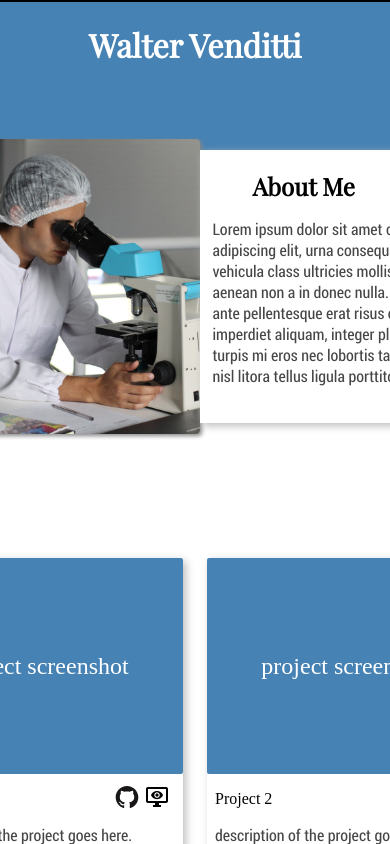
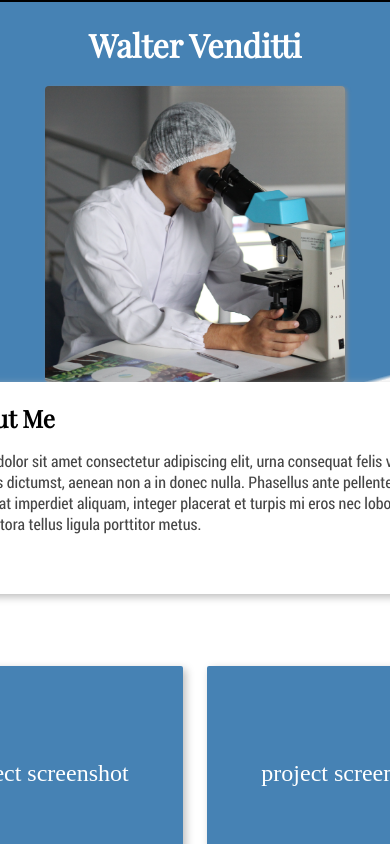
Before and after one commit to waltvenditti/personal-portfolio, a React (Create React App) app: page / in a window 390 px wide. Shown: the top 844 px of the page. Built offline with nearby package versions, Linux system fonts and the light colour scheme.

Commit message:
removed fixed heights from desktop-size about section and replaced them with min-heights, about section works in tablet size as well

```diff
--- a/src/styles/About.css
+++ b/src/styles/About.css
@@ -12,9 +12,7 @@
 .innerAboutDiv {
     display: flex;
     align-items: center;
-    margin-left: 40px;
-    margin-right: 40px;
-    height: 440px;
+    margin: 20px 40px;
 }
 
 .innerAboutDiv img {
@@ -30,7 +28,8 @@
 .aboutInfoDiv {
     padding-left: 12px;
     padding-right: 12px;
-    height: 75%;
+    padding-bottom: 8px;
+    min-height: 330px;
     background-color: white;
     box-shadow: 3px 3px 8px rgb(189, 189, 189);
 }
@@ -64,6 +63,14 @@
         max-width: 300px;
     }
     .aboutInfoDiv {
-        height: 62%;
+        height: auto;
+        min-height: 0px;
     }
 }
+
+@media (max-width: 680px) {
+    .innerAboutDiv {
+        flex-direction: column;
+        height: auto;
+    }
+}
```
